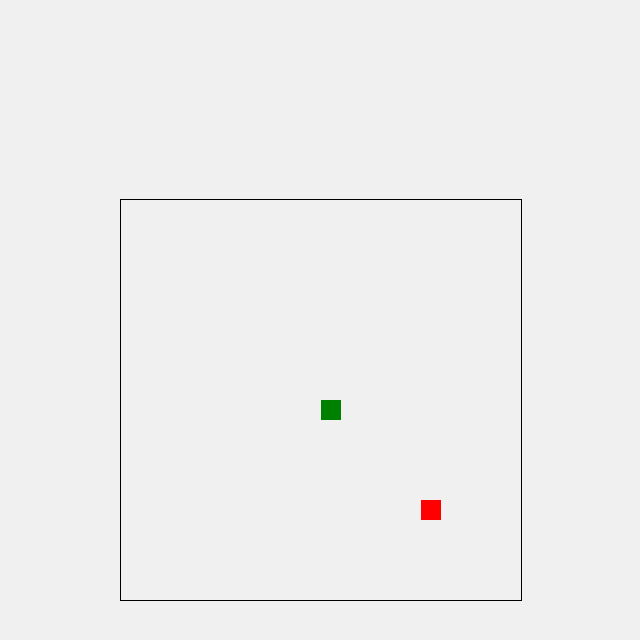
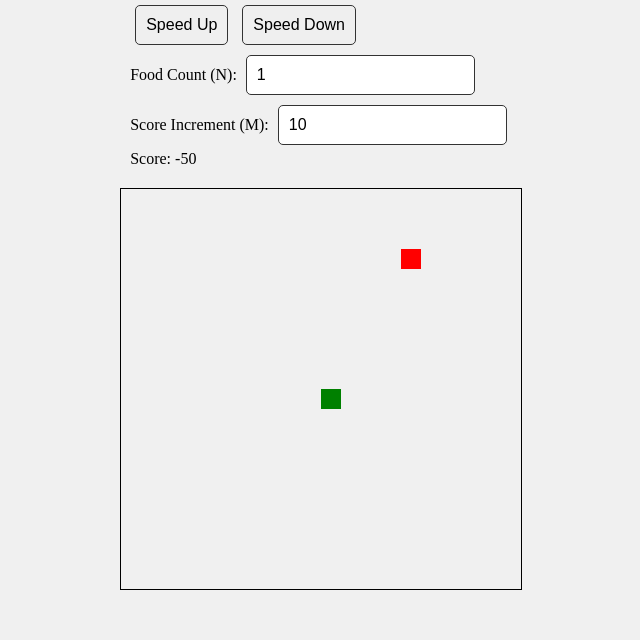
Before and after one commit to SongXinkai/songxinkai.github.io, a plain HTML site: page index.html in a window 1280 px wide. Shown: the whole page, without its empty margins (319-959 px from the left). Drawn offline with Linux system fonts and the light colour scheme.

Commit message:
Update index.html

```diff
--- a/index.html
+++ b/index.html
@@ -4,96 +4,25 @@
     <meta charset="UTF-8">
     <meta name="viewport" content="width=device-width, initial-scale=1.0">
     <title>Snake Game</title>
-    <style>
-        body {
-            display: flex;
-            justify-content: center;
-            align-items: center;
-            height: 100vh;
-            margin: 0;
-            background-color: #f0f0f0;
-        }
-        canvas {
-            border: 1px solid black;
-        }
-    </style>
+    <link rel="stylesheet" href="styles.css">
 </head>
 <body>
+    <div class="controls">
+        <button id="speedUpButton">Speed Up</button>
+        <button id="speedDownButton">Speed Down</button>
+        <div>
+            <label for="foodCount">Food Count (N):</label>
+            <input type="number" id="foodCount" min="1" value="1">
+        </div>
+        <div>
+            <label for="scoreIncrement">Score Increment (M):</label>
+            <input type="number" id="scoreIncrement" min="1" value="10">
+        </div>
+        <div>
+            <span>Score: </span><span id="score">0</span>
+        </div>
+    </div>
     <canvas id="gameCanvas" width="400" height="400"></canvas>
-    <script>
-        const canvas = document.getElementById('gameCanvas');
-        const ctx = canvas.getContext('2d');
-
-        const gridSize = 20;
-        let snake = [{ x: 10, y: 10 }];
-        let direction = { x: 0, y: 0 };
-        let food = { x: 15, y: 15 };
-        let score = 0;
-
-        function gameLoop() {
-            update();
-            draw();
-        }
-
-        function update() {
-            const head = { x: snake[0].x + direction.x, y: snake[0].y + direction.y };
-            snake.unshift(head);
-
-            if (head.x === food.x && head.y === food.y) {
-                score++;
-                food = {
-                    x: Math.floor(Math.random() * (canvas.width / gridSize)),
-                    y: Math.floor(Math.random() * (canvas.height / gridSize))
-                };
-            } else {
-                snake.pop();
-            }
-
-            if (head.x < 0 || head.x >= canvas.width / gridSize || head.y < 0 || head.y >= canvas.height / gridSize || snakeCollision(head)) {
-                clearInterval(gameInterval);
-                alert('Game Over! Your score: ' + score);
-            }
-        }
-
-        function draw() {
-            ctx.clearRect(0, 0, canvas.width, canvas.height);
-
-            ctx.fillStyle = 'red';
-            ctx.fillRect(food.x * gridSize, food.y * gridSize, gridSize, gridSize);
-
-            ctx.fillStyle = 'green';
-            snake.forEach(segment => {
-                ctx.fillRect(segment.x * gridSize, segment.y * gridSize, gridSize, gridSize);
-            });
-        }
-
-        function snakeCollision(head) {
-            for (let i = 1; i < snake.length; i++) {
-                if (snake[i].x === head.x && snake[i].y === head.y) {
-                    return true;
-                }
-            }
-            return false;
-        }
-
-        document.addEventListener('keydown', e => {
-            switch (e.key) {
-                case 'ArrowUp':
-                    if (direction.y === 0) direction = { x: 0, y: -1 };
-                    break;
-                case 'ArrowDown':
-                    if (direction.y === 0) direction = { x: 0, y: 1 };
-                    break;
-                case 'ArrowLeft':
-                    if (direction.x === 0) direction = { x: -1, y: 0 };
-                    break;
-                case 'ArrowRight':
-                    if (direction.x === 0) direction = { x: 1, y: 0 };
-                    break;
-            }
-        });
-
-        const gameInterval = setInterval(gameLoop, 100);
-    </script>
+    <script src="script.js"></script>
 </body>
 </html>
```
